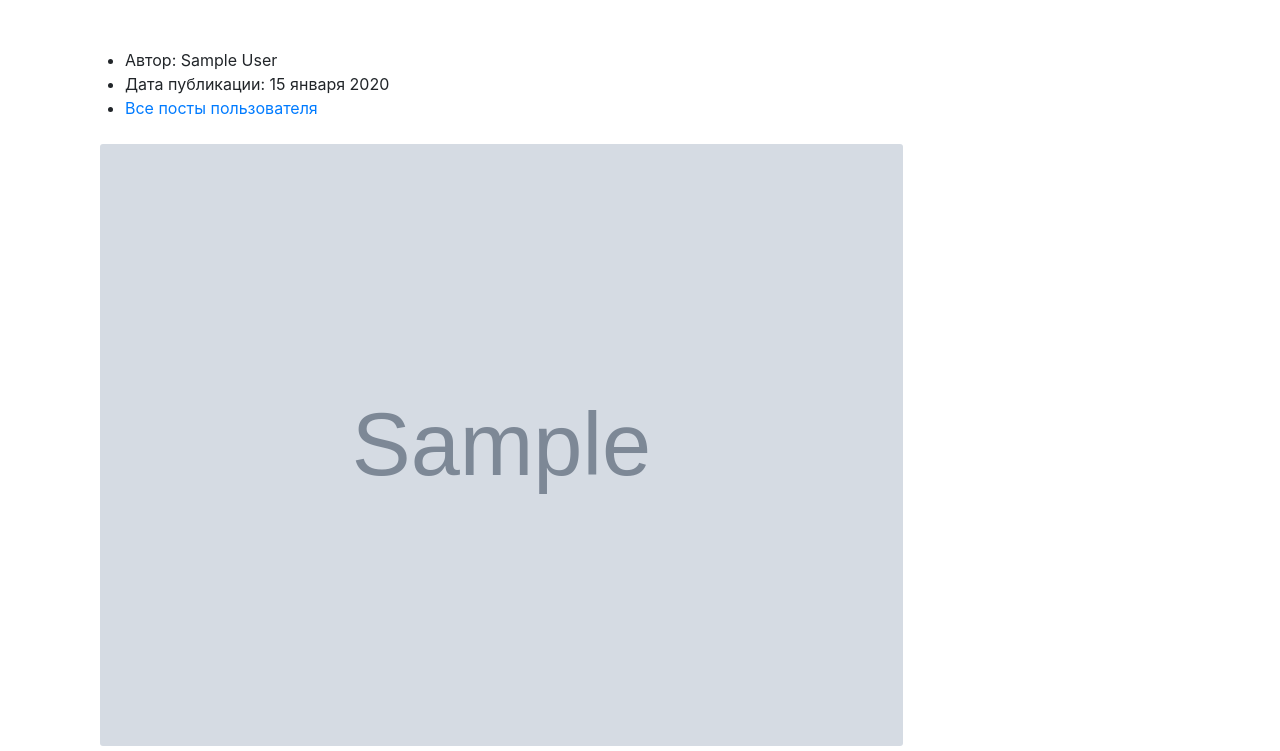
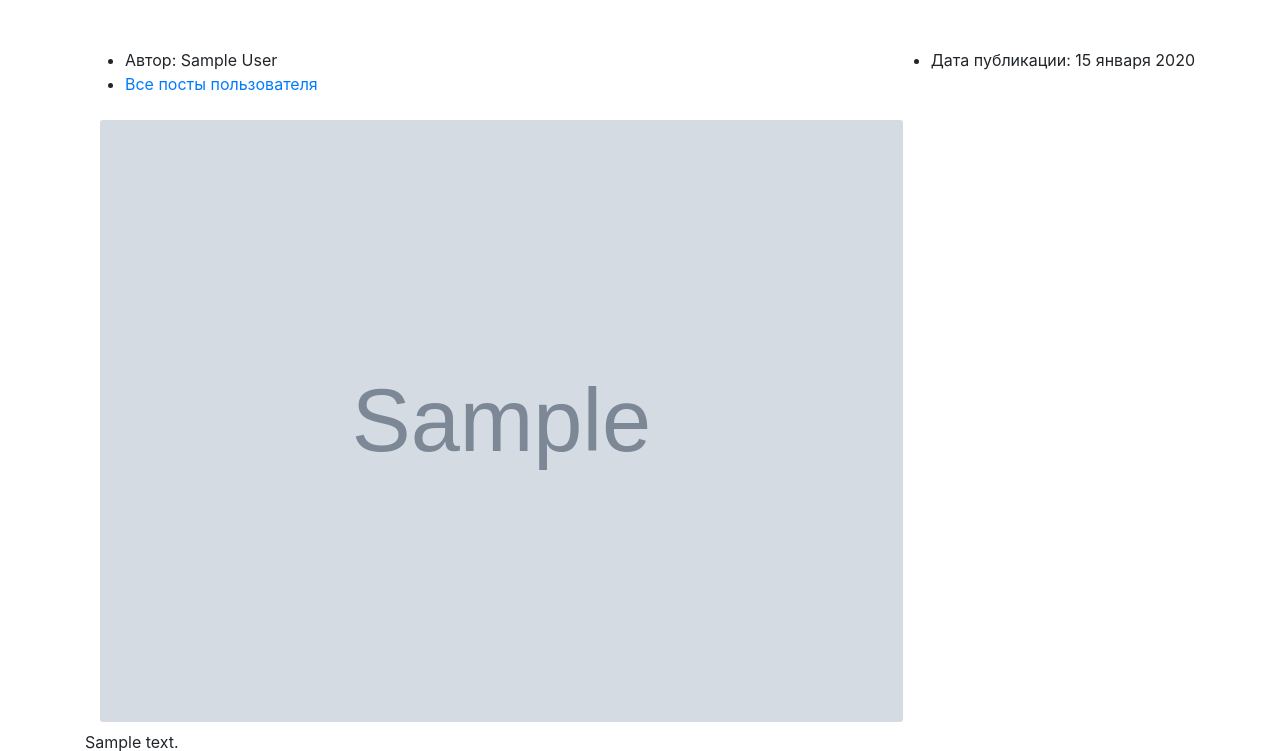
Before and after one commit to poddubkosn/posts_and_scripts, a Django app: page / in a window 1280 px wide. Shown: the part 56-807 px from the top of the page. Run offline with Django 3.2, Linux system fonts and the light colour scheme; tables that the repository leaves empty hold one stand-in row (values such as "Sample post"); grey boxes marked "Sample" are stand-in pictures; some libraries are stand-ins or nearby versions.

Commit message:
posts and scripts.v1.7

```diff
--- a/forum/templates/home/includes/post_list.html
+++ b/forum/templates/home/includes/post_list.html
@@ -3,18 +3,20 @@
 <article>
 
   <ul>
-    <li>
-      Автор: {{ post.author.get_full_name }}
-    </li>
-    <li>
-        Дата публикации: {{ post.pub_date|date:"d E Y" }}
+    <div class="d-flex justify-content-between">
 
+      <li>
+        Автор: {{ post.author.get_full_name }}
+      </li>
+      <li>
+         Дата публикации: {{ post.pub_date|date:"d E Y" }}
+      </li>
+    </div>
 
-    </li>
     <li>
         <a href="{% url 'home:profile' post.author.username %}">Все посты пользователя</a>
     </li>
-    </ul>
+ </ul>
 
 
 
```
